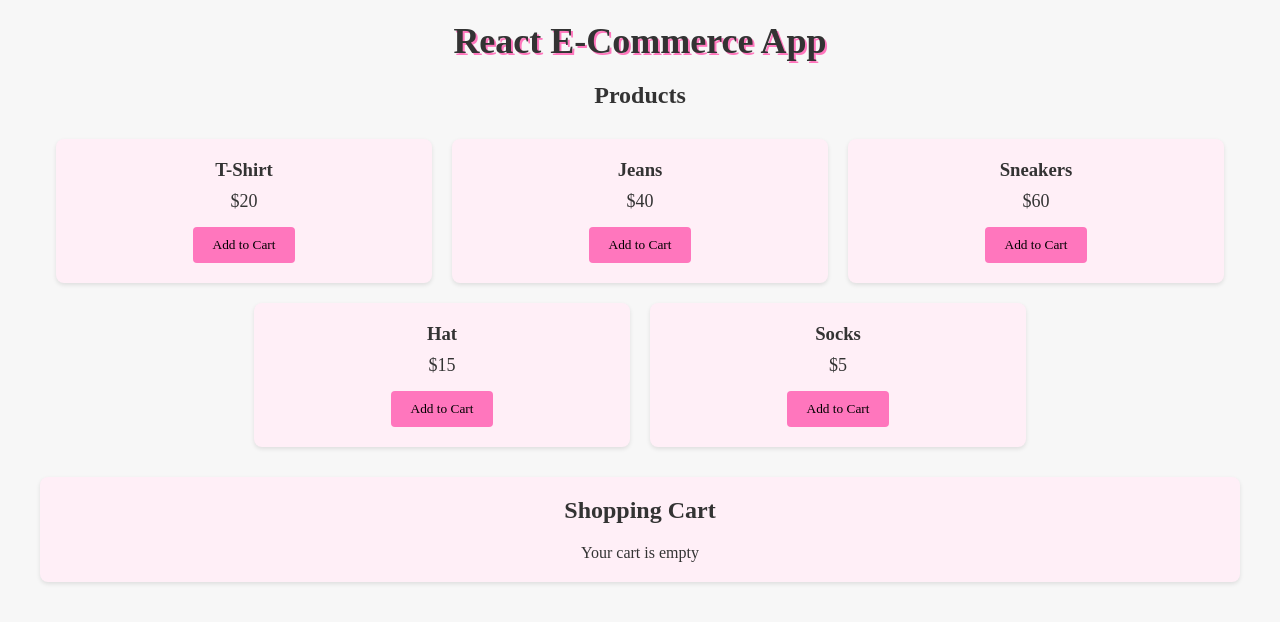
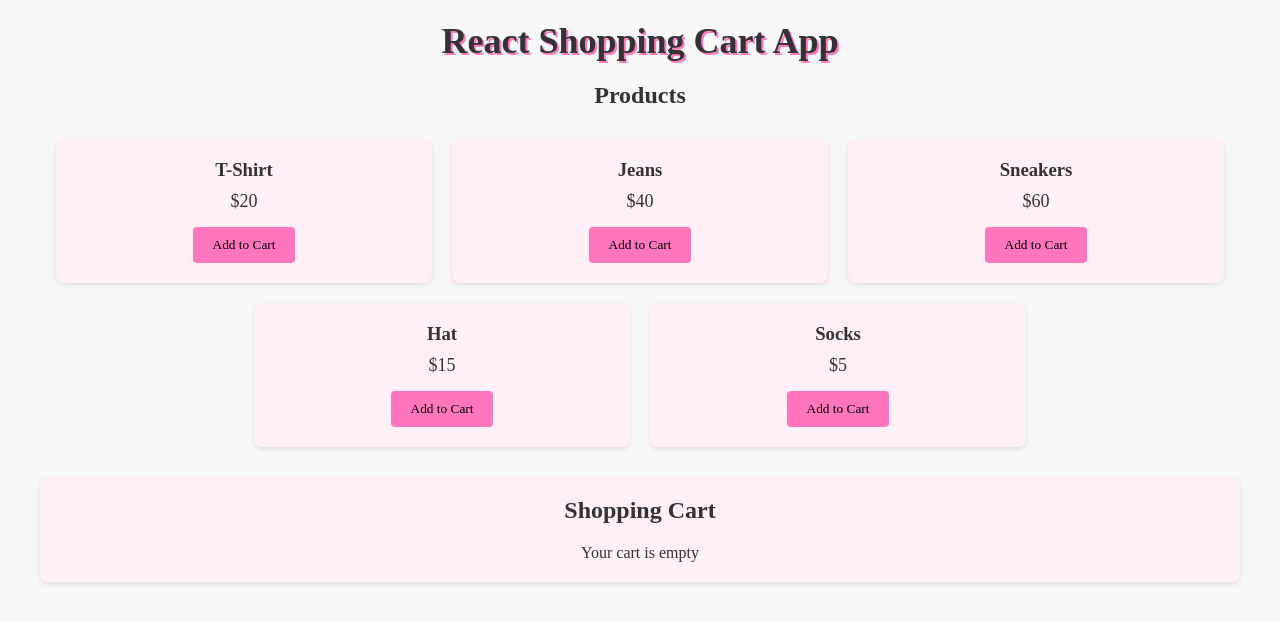
Before and after one commit to amanda-odawa/react-shopping-app, a React (Create React App) app: page / in a window 1280 px wide. Shown: the top 622 px of the page. Built offline with nearby package versions, Linux system fonts and the light colour scheme.

Commit message:
start ReasMe

```diff
--- a/src/App.js
+++ b/src/App.js
@@ -34,7 +34,7 @@ const App = () => {
 
   return (
     <div>
-      <h1>React E-Commerce App</h1> {/* Website title */}
+      <h1>React Shopping Cart App</h1> {/* Website title */}
       <ProductList addToCart={addToCart} />
       <Cart cart={cart} updateCartItem={updateCartItem} />
     </div>
```
Also changed, not shown: 1 other file (tests, documents, lock files or other folders).
